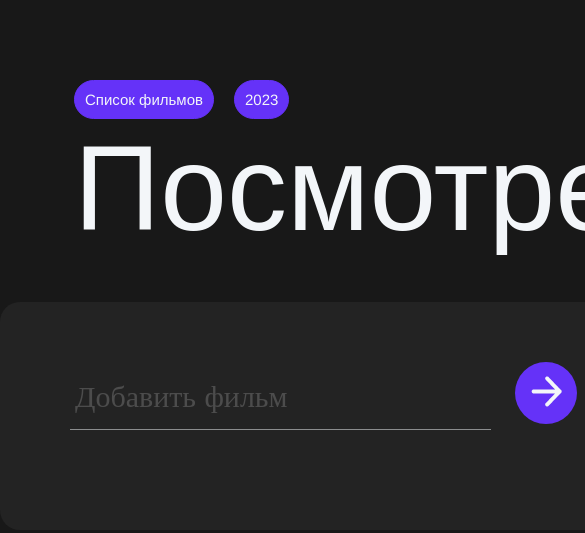
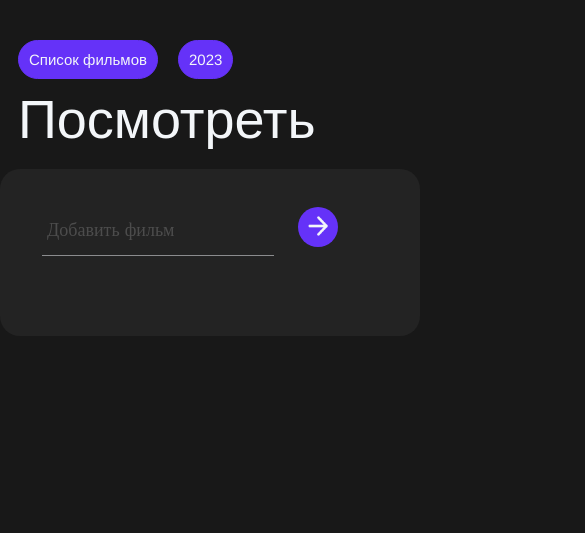
Before and after one commit to kulikovigor/Movie-_List_1ques, a plain HTML site: page index.html in a window 390 px wide. Shown: the top 533 px of the page, 585 px wide, since content can reach past the window. Drawn offline with nearby package versions, Linux system fonts and the light colour scheme.

Commit message:
Update main.css

```diff
--- a/main.css
+++ b/main.css
@@ -134,3 +134,102 @@ footer {
   background-image: url(Vector_list_del.png);
   background-color: transparent;
 }
+
+@media (max-width: 930px) {
+  .container {
+    width: 730px;
+  }
+
+  .header__title {
+    font-size: 100px;
+    line-height: 118px;
+  }
+}
+
+@media (max-width: 730px) {
+  .container {
+    width: 580px;
+  }
+
+  .header__inner {
+    margin-left: 46px;
+    padding-top: 60px;
+  }
+
+  .header__title {
+    margin-bottom: 23px;
+    margin-left: 46px;
+    font-size: 82px;
+    line-height: 102px;
+  }
+
+  .movie__input {
+    width: 310px;
+    font-size: 24px;
+    line-height: 28px;
+  }
+
+  .new__movie_btn {
+    width: 50px;
+    height: 50px;
+  }
+
+  img {
+    width: 25px;
+    height: 25px;
+  }
+
+  .main__inner {
+    padding: 48px 58px;
+  }
+}
+
+@media (max-width: 580px) {
+  .container {
+    width: 420px;
+  }
+
+  ul li {
+    padding: 15px;
+    font-size: 16px;
+  }
+
+  .header__inner {
+    margin-left: 18px;
+    padding-top: 40px;
+    font-size: 12px;
+  }
+
+  .movie__input {
+    width: 222px;
+    font-size: 18px;
+    line-height: 20px;
+    margin-bottom: 2px;
+  }
+
+  .header__title {
+    margin-bottom: 10px;
+    margin-left: 18px;
+    font-size: 54px;
+    line-height: 80px;
+  }
+
+  .new__movie_btn {
+    width: 40px;
+    height: 40px;
+  }
+
+  img {
+    width: 20px;
+    height: 20px;
+  }
+
+  .movie__list_name {
+    left: 45px;
+    padding-right: 8px;
+  }
+
+  .main__inner {
+    padding: 38px 42px;
+  }
+}
```
